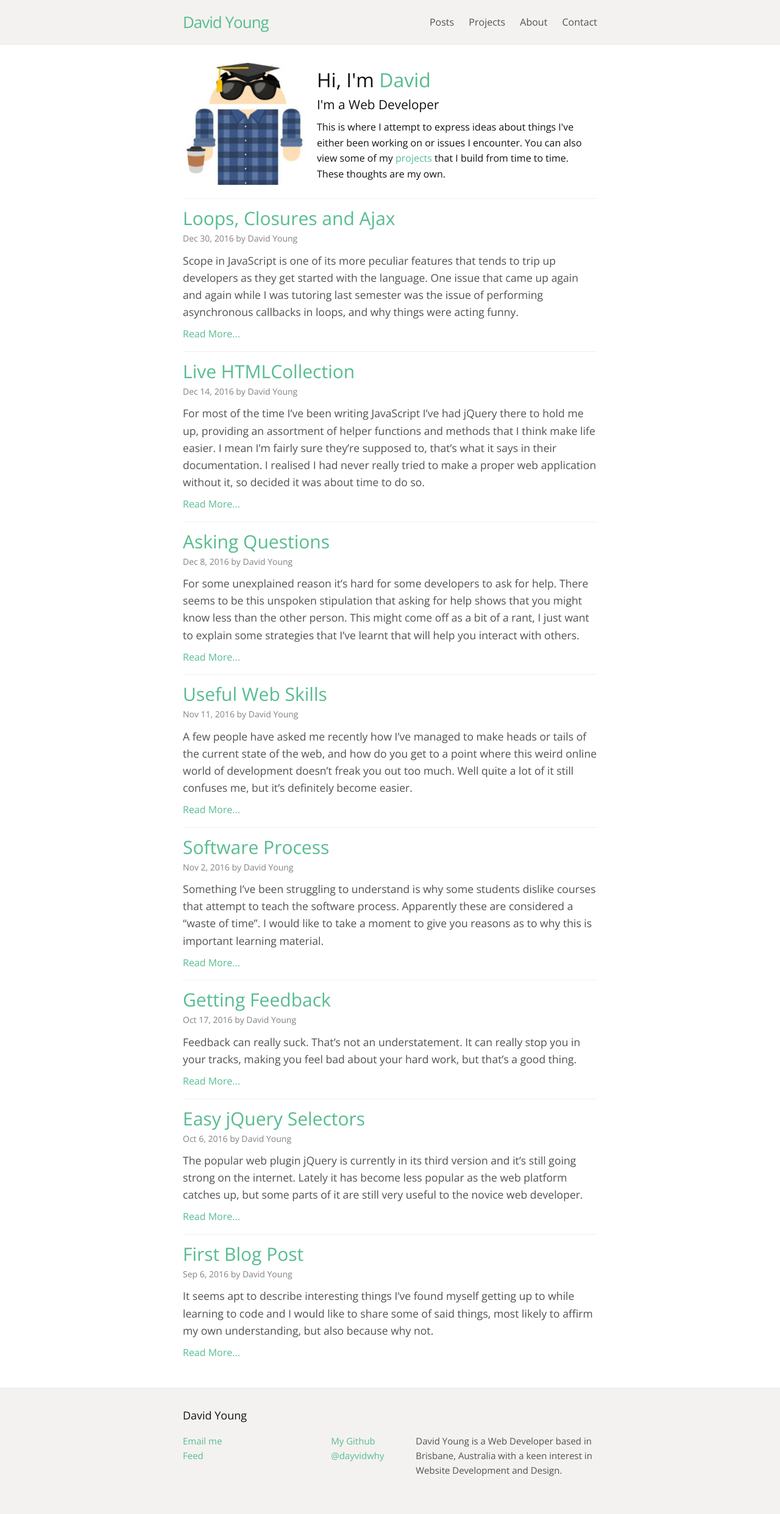
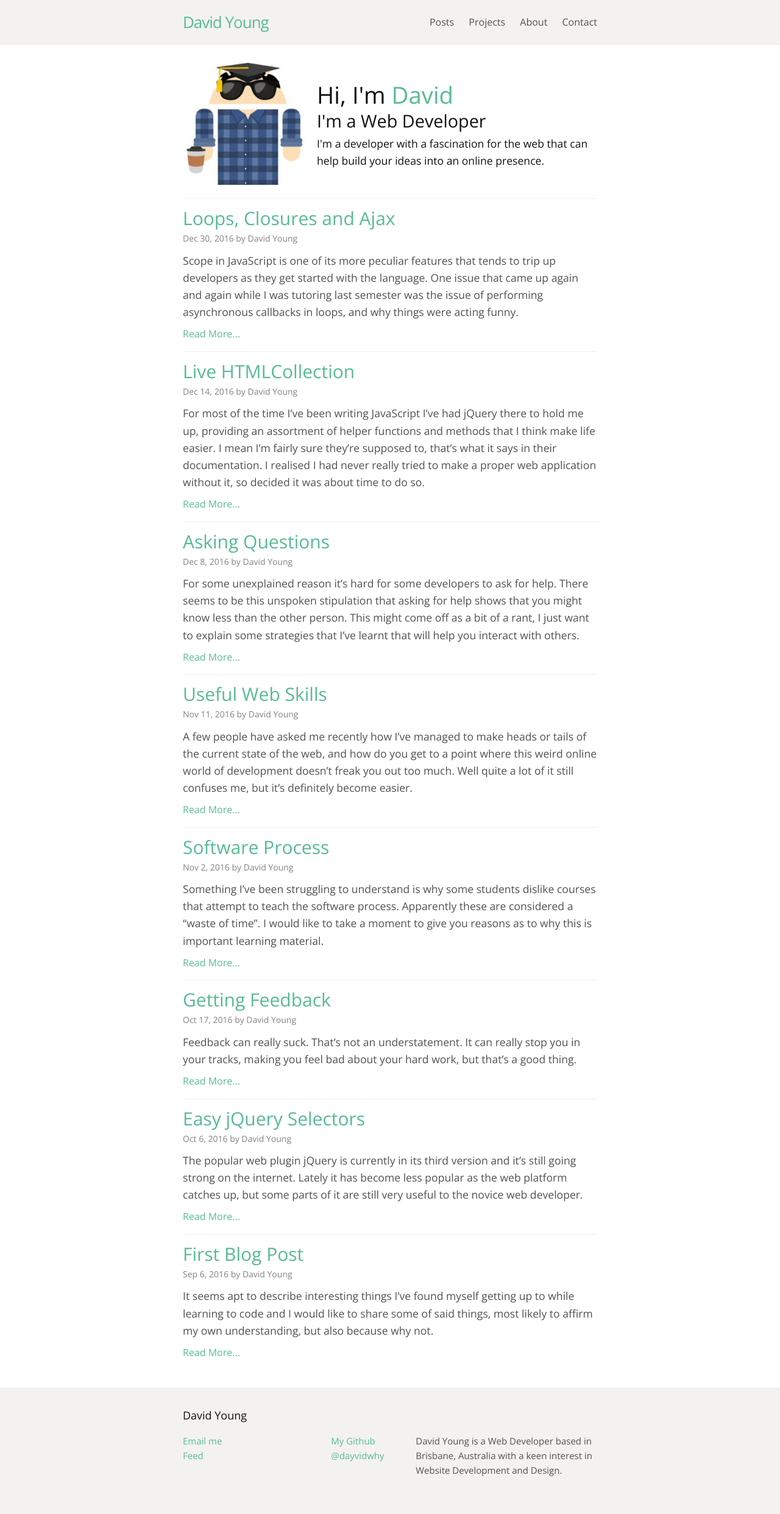
Before and after one commit to dayvidwhy/dayvidwhy.github.io, a Jekyll site: the page built from index.html, in a window 1280 px wide. Shown: the whole page at 61% size. Built offline with Jekyll 4.4.1, drawn with Linux system fonts in a browser that asks for light colours.

Commit message:
Tidy hero. Form email validation.

```diff
--- a/_sass/_layout.scss
+++ b/_sass/_layout.scss
@@ -190,10 +190,6 @@
             display: block;
         }
 
-        h1 {
-            margin-top: 0;
-        }
-
         .hero-row-image {
             width: 30%;
             display: table-cell;
@@ -221,31 +217,41 @@
             }
 
             h1 {
+                margin: 0;
+                font-size: 2.4em;
+                line-height: 1;
+
+                span {
+                    color: $light-green;
+                }
+
                 @include media-query($on-palm) {
+                    text-align: center;
+                    font-size: 2.2em;
+                }
+            }
+
+            h3 {
+                margin: 0;
+                font-size: 1.8em;
+                @include media-query($on-palm) {
+                    font-size: 1.5em;
                     text-align: center;
                 }
             }
 
             .hero-bio {
                 margin-bottom: 0;
+                font-size: 1.1em;
+                @include media-query($on-palm) {
+                    font-size: 1em;
+                }
             }
         }
     }
-    h1  {
+    h1 {
         margin: 8px 0;
         line-height: 1;
-
-        span {
-            color: $light-green;
-        }
-    }
-    h3 {
-        margin-top: 0px;
-        margin-bottom: 8px;
-        font-size: 1.3em;
-        @include media-query($on-palm) {
-            text-align: center;
-        }
     }
 }
 
--- a/index.html
+++ b/index.html
@@ -9,7 +9,7 @@ layout: default
     <div class="hero-row-bio">
       <h1>Hi, I'm <span>David</span></h1>
       <h3>I'm a Web Developer</h3>
-      <p class="hero-bio">This is where I attempt to express ideas about things I've either been working on or issues I encounter. You can also view some of my <a href="{{ '/projects' | prepend: site.baseurl }}">projects</a> that I build from time to time. These thoughts are my own.</p>
+      <p class="hero-bio">I'm a developer with a fascination for the web that can help build your ideas into an online presence.</p>
     </div>
   </div>
   <ul class="post-list">
```
Also changed, not shown: contact.html (+29 -8 lines).
